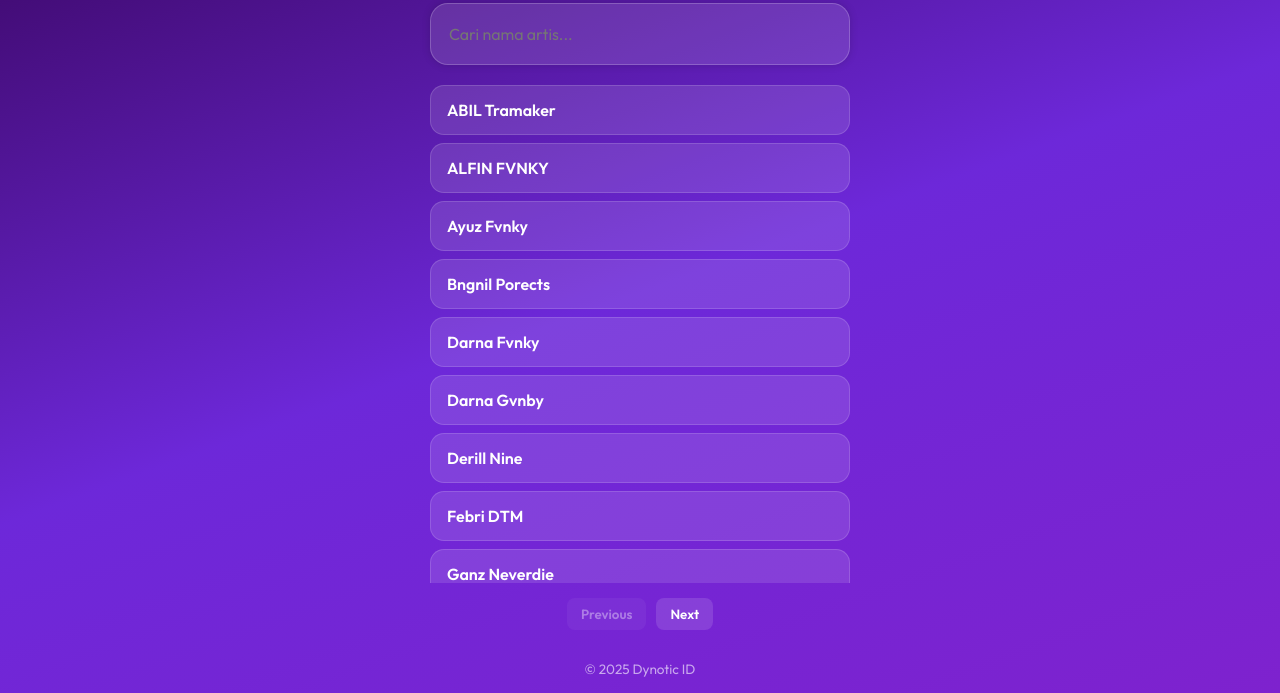
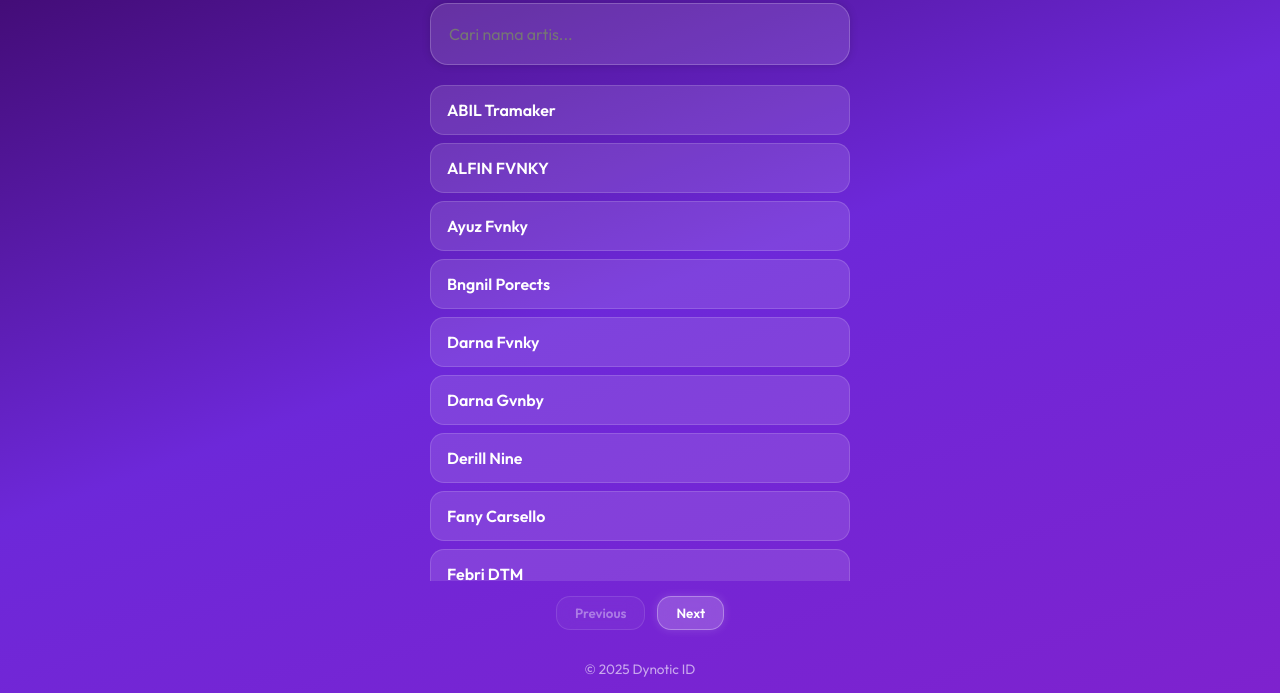
Before and after one commit to dynoticid/smartlink, a plain HTML site: page index.html in a window 1280 px wide. Shown: the part 107-800 px from the top of the page. Drawn offline with Linux system fonts and the light colour scheme.

Commit message:
index.html

```diff
--- a/index.html
+++ b/index.html
@@ -78,28 +78,39 @@ li mark{
   color:#f0a;
   display:none;
 }
+
+/* Pagination ala Alfin Fvnky */
 .pagination{
   display:flex;
-  gap:10px;
+  justify-content:center;
+  gap:12px;
   margin:15px 0;
 }
 .pagination button{
-  padding:8px 14px;
-  border:none;
-  border-radius:8px;
-  background:rgba(255,255,255,0.12);
+  cursor:pointer;
+  padding:8px 18px;
+  border-radius:14px;
+  background: rgba(255,255,255,0.2);
   color:#fff;
-  cursor:pointer;
   font-weight:600;
-  transition:all 0.25s ease;
+  border:1px solid rgba(255,255,255,0.3);
+  box-shadow:0 0 10px rgba(255,255,255,0.15);
+  backdrop-filter: blur(10px);
+  -webkit-backdrop-filter: blur(10px);
+  transition: all 0.25s ease;
 }
 .pagination button:hover{
-  background:rgba(255,255,255,0.25);
+  background: rgba(255,255,255,0.35);
+  box-shadow: 0 0 15px rgba(255,255,255,0.3);
+  transform: scale(1.05);
 }
 .pagination button:disabled{
   opacity:0.4;
   cursor:not-allowed;
+  background: rgba(255,255,255,0.1);
+  box-shadow: none;
 }
+
 footer{
   padding:15px 10px;
   font-size:0.85rem;
@@ -130,11 +141,11 @@ footer{
 <script>
 let artists = [
 "ABIL Tramaker","ALFIN FVNKY","Ayuz Fvnky","Bngnil Porects","Derill Nine",
-"Darna Fvnky","Darna Gvnby","Febri DTM","Ganz Neverdie","HAMXZTEEN",
-"Hndra SOPAN","ILHAM RMX SG","Ilham Sopan Rmx","Itsme Ilham","Itsmeards",
-"Iyanz`Wolf","Riski Sumatra","Refan SFX","Shraa NeverDIE","SRVLR RMX",
+"Darna Fvnky","Darna Gvnby","Fany Carsello","Febri DTM","Ganz Neverdie","HAMX7TEEN",
+"Hndra SOPAN","ILHAM RMX SG","Ilham Sopan Rmx","Itsme Ilham","Ihzan Sopan",
+"Iyanz`Wolf","Shraa NeverDIE","SRVLR RMX",
 "SUKAPARTY","XDYNZ","ZANVIR","ZallETM","Zanrmx","Zan Fvnky Rmx","gfrxP",
-"heyDarryl","It'smefajar","i5vR",
+"heyDarryl","It'smefajar","i5vR Rmx"
 ];
 
 artists.sort((a,b)=>a.toLowerCase().localeCompare(b.toLowerCase()));
@@ -160,7 +171,6 @@ function renderArtists(){
   pageItems.forEach(name=>{
     const li = document.createElement('li');
     // Link khusus
-    // Link khusus
     let link = "https://dynoticid.github.io/home/";
     if(name === "Darna Gvnby") link = "https://dynoticid.github.io/darnagvndylink/";
     if(name === "ABIL Tramaker") link = "https://dynoticid.github.io/abilstarlink/";
@@ -172,6 +182,25 @@ if(name === "Derill Nine") link = "https://dynoticid.github.io/derill9/";
     if(name === "Febri DTM") link = "https://dynoticid.github.io/febridtm/";
     if(name === "Ganz Neverdie") link = "https://dynoticid.github.io/ganzlink/";
     if(name === "gfrxP") link = "https://dynoticid.github.io/gfrxPlink/";
+    if(name === "HAMX7TEEN") link = "https://dynoticid.github.io/hamxlink/";
+    if(name === "heyDarryl") link = "https://dynoticid.github.io/heylink/";
+    if(name === "Hndra SOPAN") link = "https://dynoticid.github.io/hndralink/";
+    if(name === "Fany Carsello") link = "https://dynoticid.github.io/fanylink/";
+    if(name === "i5vR Rmx") link = "https://dynoticid.github.io/i5link/";
+    if(name === "ILHAM RMX SG") link = "https://dynoticid.github.io/hamsg/";
+    if(name === "Ilham Sopan Rmx") link = "https://dynoticid.github.io/hamspn/";
+    if(name === "Ihzan Sopan") link = "https://dynoticid.github.io/ihznlink/";
+    if(name === "It'smefajar") link = "https://dynoticid.github.io/itslink/";
+    if(name === "Itsme Ilham") link = "https://dynoticid.github.io/ihamlink/";
+    if(name === "Iyanz`Wolf") link = "https://dynoticid.github.io/yanlink/";
+    if(name === "Shraa NeverDIE") link = "https://dynoticid.github.io/shralink/";
+    if(name === "SRVLR RMX") link = "https://dynoticid.github.io/srlink/";
+    if(name === "SUKAPARTY") link = "https://dynoticid.github.io/sukalink/";
+    if(name === "XDYNZ") link = "https://dynoticid.github.io/xdlink/";
+    if(name === "ZallETM") link = "https://dynoticid.github.io/zalink/";
+    if(name === "Zan Fvnky Rmx") link = "https://dynoticid.github.io/zanlink/";
+    if(name === "Zanrmx") link = "https://dynoticid.github.io/zan2link/";
+    if(name === "ZANVIR") link = "https://dynoticid.github.io/zan3link/";
     li.innerHTML = `<a href="${link}" target="_blank">${name}</a>`;
     artistList.appendChild(li);
   });
```
Lines whose indentation alone changed are shown as unchanged.
